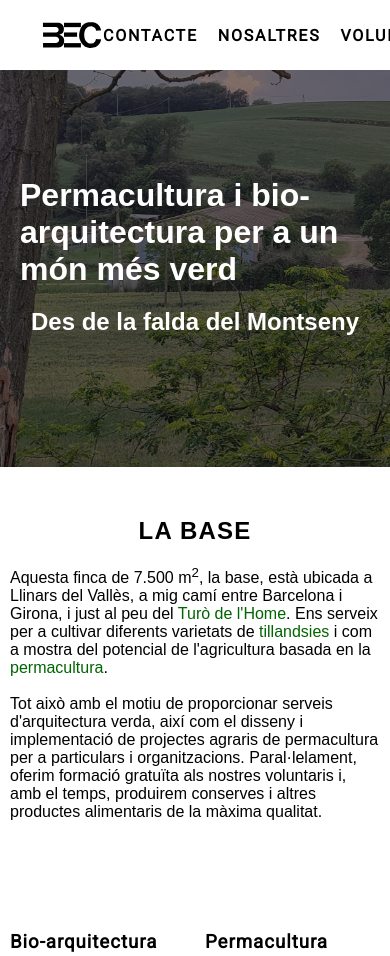
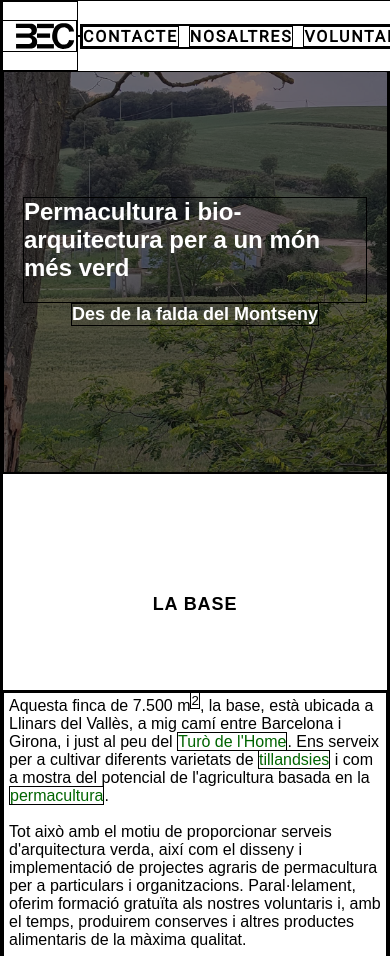
Before and after one commit to Lancelot1991/Lancelot1991.github.io, a plain HTML site: page index.html in a window 390 px wide. Shown: the top 956 px of the page. Drawn offline with nearby package versions, Linux system fonts and the light colour scheme.

Commit message:
Add files via upload

```diff
--- a/header.html
+++ b/header.html
@@ -1,6 +1,6 @@
 <div class="header">
     <div class="nav-left">
-        <a href="/index.html" class="logo"><img class="logo" src="/icons/logo_bec.svg" height="30px"></a>
+        <a href="/index.html"><img class="logo" src="/icons/logo_bec.svg" height="30px"></a>
     </div>
 
     <div class="nav-center">
--- a/index.html
+++ b/index.html
@@ -2,7 +2,7 @@
 <html>
 <head>
     <meta charset="UTF-8"/>
-    <title>BEC Green</title>
+    <title>BEC green</title>
     <link rel="stylesheet" href="main.css"/>
     <script src="https://code.jquery.com/jquery-3.7.1.js"></script> <!-- this gets the jquery to further load the navbar on each page-->
     <link rel="icon" href="https://d1ujqdpfgkvqfi.cloudfront.net/favicon-generator/htdocs/favicons/2015-01-27/78048a9552e310aaf7b3858497943339.ico">
--- a/main.css
+++ b/main.css
@@ -2,7 +2,7 @@
     margin: 0;
     padding: 0;
     font-family: sans-serif;
-    /* border: 1px solid black; */
+    border: 1px solid black;
 
 }
 
@@ -87,6 +87,13 @@ a{
     margin-right: 20px;
 }
 
+.slogan{
+    font-size: xx-large;
+}
+.subtitol{
+    font-size: x-large;
+}
+
 .footer{
     height: 200px;
     display: flex;
@@ -121,7 +128,7 @@ a{
     padding: 10px;
 }
 
-h3{     /*titol imatges*/
+h3{     /*titol card imatges*/
     width: 100%;
     font-family: "Roboto", sans-serif;
     letter-spacing: .05em;
@@ -130,6 +137,10 @@ h3{     /*titol imatges*/
     width: 100%;
     margin-bottom: 20px;
     margin-top: 20px;
+}
+
+.card>p{
+    font-size: medium;
 }
 
 .titol, .titol-index{
@@ -148,3 +159,50 @@ h3{     /*titol imatges*/
 .titol-index{
     padding: 50px 0 20px 0;
 }
+
+@media screen and (max-width: 768px) {
+    .logo{
+        padding-left: 10px;
+        font-weight: 600;
+        font-size: x-large;
+    }
+    .menu{
+        padding-right: 10px;
+        gap: 10px;
+    }
+
+    .menu>a{
+
+    }
+
+
+    .slogan{
+        font-size: x-large;
+    }
+    .subtitol{
+        font-size: large;
+    }
+    .card{
+        padding: 5px;
+    }
+
+    .titol, .titol-index{
+        display: flex;
+        align-content: center;
+        justify-content: center;
+        font-family: Arial, Helvetica, sans-serif;
+        letter-spacing: .05em;
+        font-size: large;
+        font-weight: 600;
+        padding: 120px 5px 75px 5px;
+    }
+
+    .intro>p{
+        padding: 0px 5px 100px 5px;
+    }
+
+    .outro>p{
+        padding: 50px 5px 0px 5px;
+    }
+
+}
```
